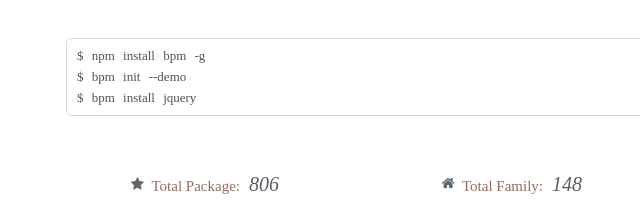
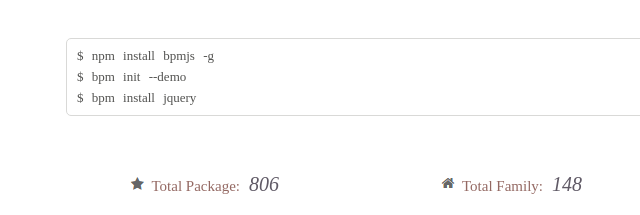
Before and after one commit to femvc/bpmjs, a website: page bin/public/index.html in a window 1280 px wide. Shown: the part 518-733 px from the top of the page, 94-734 px from the left. Drawn offline with Linux system fonts and the light colour scheme.

Commit message:
Signed-off-by: haiyang5210 <haiyang5210@gmail.com>

```diff
--- a/bin/public/index.html
+++ b/bin/public/index.html
@@ -36,7 +36,7 @@
             <div class="use_content">
                 <h3 class="use_title">Simple Way to Use BPM</h3>
                 <ul class="use_step">
-                    <li>$ npm install bpm -g</li>
+                    <li>$ npm install bpmjs -g</li>
                     <li>$ bpm init --demo</li>
                     <li>$ bpm install jquery</li>
                 </ul>
```
